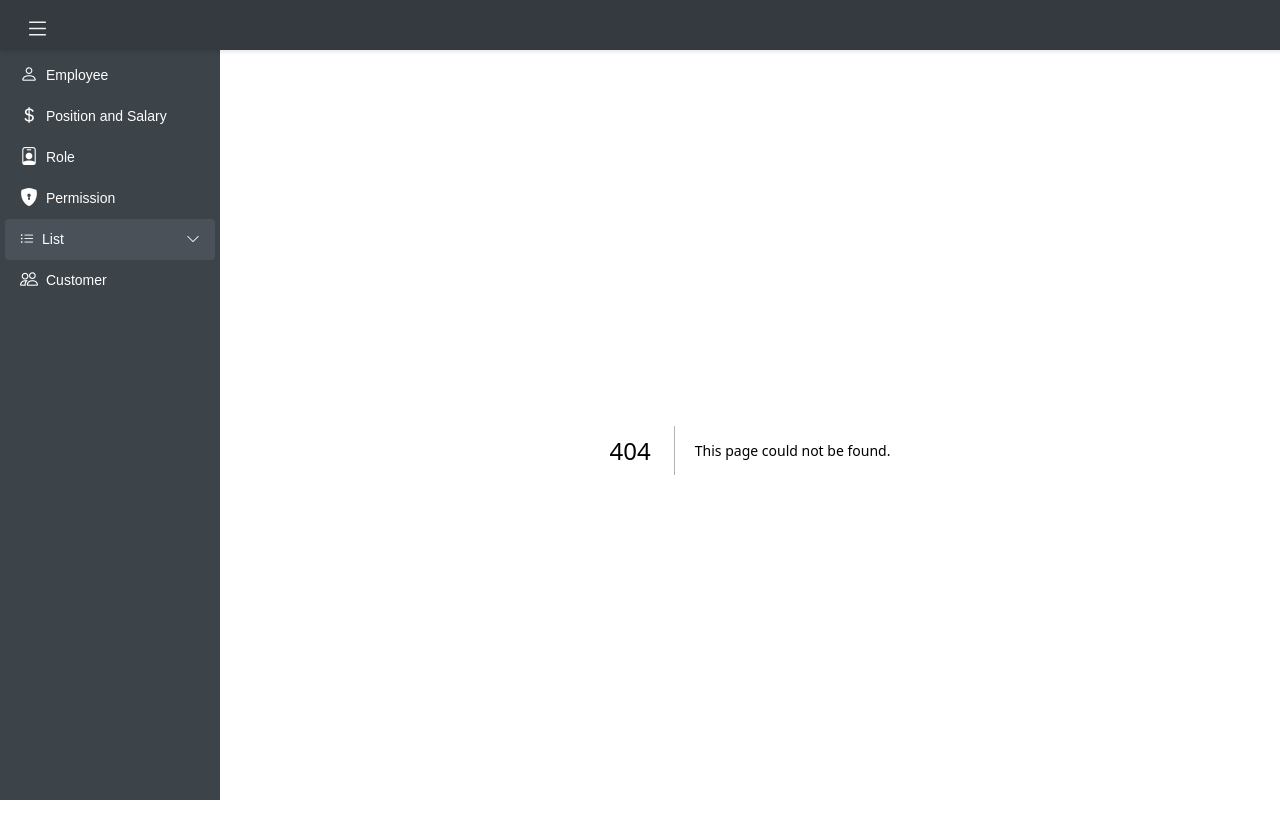
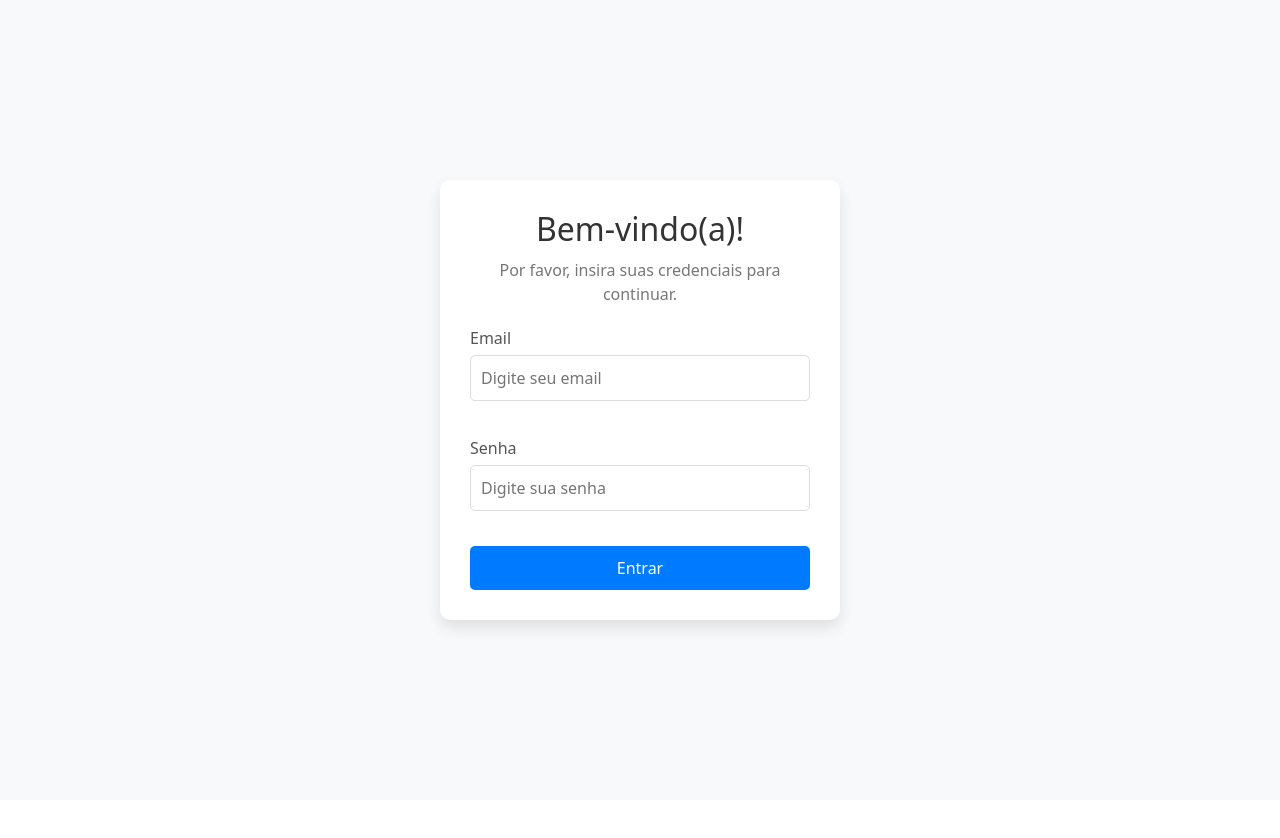
Before and after one commit to gomes007/customercareFrontend, a Next.js app: page /login in a window 1280 px wide. Before the commit this address had no page. Shown: the top 838 px of the page. After the commit the page ends 800 px from the top, so only its background shows below. Built offline with nearby package versions, Linux system fonts and the light colour scheme.

Commit message:
Login and Logout functionality added

```diff
--- a/package.json
+++ b/package.json
@@ -17,6 +17,7 @@
     "react-bootstrap": "^2.10.2",
     "react-bootstrap-sidebar": "^0.0.1",
     "react-dom": "^18",
+    "react-router-dom": "^6.25.1",
     "react-toastify": "^10.0.5"
   }
 }
--- a/src/components/menu/Menu.js
+++ b/src/components/menu/Menu.js
@@ -1,11 +1,19 @@
+import { useRouter } from "next/router";
 import { useState } from "react";
 import NavBar from "./NavBar";
 
 const Menu = ({ children }) => {
+  const router = useRouter();
   const [isOpen, setIsOpen] = useState(true);
 
   const toggleMenu = () => {
     setIsOpen(!isOpen);
+  };
+
+  const handleLogout = () => {
+    localStorage.removeItem("token");
+    localStorage.removeItem("user");
+    router.push("/login");
   };
 
   return (
@@ -21,7 +29,14 @@ const Menu = ({ children }) => {
             <MenuItem link="/admin/roleList" icon="bi-list-ul" text="Role list" />
             <MenuItem link="/admin/positionSalaryTable" icon="bi-list-ul" text="Position and Salary List" />
           </SubMenu>
+
           <MenuItem link="/admin/customerRegister" icon="bi-people" text="Customer" />
+          <li>
+            <button className="link-menu logout-button" onClick={handleLogout}>
+              <i className="bi bi-box-arrow-right me-2"></i>
+              <span>Logout</span>
+            </button>
+          </li>
         </ul>
       </div>
       <div className={`site ${isOpen ? "opened" : "closed"}`}>
--- a/src/pages/_app.js
+++ b/src/pages/_app.js
@@ -6,26 +6,57 @@ import 'react-toastify/dist/ReactToastify.css';
 
 import Menu from "@/components/menu/Menu";
 
+import '../styles/Customer.style.css';
+import '../styles/DependentForm.style.css';
 import '../styles/Employee.style.css';
-import '../styles/DependentForm.style.css';
 import '../styles/Form.style.css';
+import '../styles/Login.style.css';
 import '../styles/Menu.style.css';
 import '../styles/NavBar.style.css';
 import '../styles/NavTitle.style.css';
 import '../styles/Pagination.style.css';
 import '../styles/PositionSalary.style.css';
 import '../styles/RoleList.style.css';
-import '../styles/Customer.style.css';
+
+import { useRouter } from 'next/router';
+import { useEffect, useState } from 'react';
+
+export default function App({ Component, pageProps }) {
+  const router = useRouter();
+  const [loading, setLoading] = useState(true);
 
 
-
-export default function App({ Component, pageProps }) {
+  const noMenuRoutes = ["/login", "/logout"];
 
 
+  useEffect(() => {
+    const token = localStorage.getItem("token");
+
+    if (!token && !noMenuRoutes.includes(router.pathname)) {
+      router.push("/login");
+    } else {
+      setLoading(false);
+    }
+  }, [router]);
+
+
+  if (loading) {
+    return <div>Loading...</div>;
+  }
+
   return (
-    <Menu>
-      <Component {...pageProps} />
-      <ToastContainer />
-    </Menu>
+    <>
+      {!noMenuRoutes.includes(router.pathname) ? (
+        <Menu>
+          <Component {...pageProps} />
+          <ToastContainer />
+        </Menu>
+      ) : (
+        <>
+          <Component {...pageProps} />
+          <ToastContainer />
+        </>
+      )}
+    </>
   );
 }
--- /dev/null
+++ b/src/pages/login.js
@@ -0,0 +1,59 @@
+import { useState } from "react";
+import { useRouter } from "next/router";
+import authService from "../service/authService";
+
+const Login = () => {
+    const [email, setEmail] = useState("");
+    const [password, setPassword] = useState("");
+    const [error, setError] = useState(null);
+    const router = useRouter();
+
+    const handleLogin = async (e) => {
+        e.preventDefault();
+        try {
+            const response = await authService.login(email, password);
+            localStorage.setItem("token", response.token);
+            localStorage.setItem("user", JSON.stringify(response));
+            router.push("/");
+        } catch (err) {
+            setError("Credenciais inválidas. Tente novamente.");
+        }
+    };
+
+    return (
+        <div className="login-page">
+            <div className="login-box">
+                <h2>Bem-vindo(a)!</h2>
+                <p>Por favor, insira suas credenciais para continuar.</p>
+                {error && <p className="error">{error}</p>}
+                <form onSubmit={handleLogin}>
+                    <div className="form-group">
+                        <label>Email</label>
+                        <input
+                            type="email"
+                            value={email}
+                            onChange={(e) => setEmail(e.target.value)}
+                            placeholder="Digite seu email"
+                            required
+                        />
+                    </div>
+                    <div className="form-group">
+                        <label>Senha</label>
+                        <input
+                            type="password"
+                            value={password}
+                            onChange={(e) => setPassword(e.target.value)}
+                            placeholder="Digite sua senha"
+                            required
+                        />
+                    </div>
+                    <button type="submit" className="login-button">
+                        Entrar
+                    </button>
+                </form>
+            </div>
+        </div>
+    );
+};
+
+export default Login;
--- /dev/null
+++ b/src/service/authService.js
@@ -0,0 +1,14 @@
+import axiosInstance from "./axiosService";
+
+const authService = {
+    login: async (email, password) => {
+        try {
+            const response = await axiosInstance.post("/auth/login", { email, password });
+            return response.data;
+        } catch (error) {
+            throw error;
+        }
+    }
+};
+
+export default authService;
--- /dev/null
+++ b/src/styles/Login.style.css
@@ -0,0 +1,79 @@
+/* Estilo exclusivo para a página de login */
+.login-page {
+  display: flex;
+  justify-content: center;
+  align-items: center;
+  height: 100vh;
+  background-color: #f8f9fa; /* Fundo neutro */
+  margin: 0;
+}
+
+.login-box {
+  background: white;
+  width: 400px;
+  padding: 30px;
+  border-radius: 10px;
+  box-shadow: 0 8px 15px rgba(0, 0, 0, 0.1);
+  text-align: center;
+}
+
+.login-box h2 {
+  color: #333;
+  margin-bottom: 10px;
+}
+
+.login-box p {
+  color: #777;
+  margin-bottom: 20px;
+}
+
+.error {
+  color: red;
+  margin-bottom: 15px;
+}
+
+.form-group {
+  margin-bottom: 20px;
+  text-align: left;
+}
+
+.form-group label {
+  display: block;
+  margin-bottom: 5px;
+  color: #555;
+}
+
+.form-group input {
+  width: 100%;
+  padding: 10px;
+  border: 1px solid #ddd;
+  border-radius: 5px;
+  font-size: 16px;
+  outline: none;
+  transition: all 0.3s ease;
+}
+
+.form-group input:focus {
+  border-color: #007bff;
+  box-shadow: 0 0 8px rgba(0, 123, 255, 0.2);
+}
+
+.login-button {
+  width: 100%;
+  padding: 10px;
+  background-color: #007bff;
+  color: white;
+  font-size: 16px;
+  border: none;
+  border-radius: 5px;
+  cursor: pointer;
+  transition: all 0.3s ease;
+}
+
+.login-button:hover {
+  background-color: #0056b3;
+}
+
+.login-button:active {
+  transform: scale(0.98);
+}
--- a/src/styles/Menu.style.css
+++ b/src/styles/Menu.style.css
@@ -3,10 +3,10 @@
   width: 220px;
   background-color: #3c4349;
   color: white;
-  min-height: calc(100vh - 50px); /* Ajustado para começar abaixo do navbar */
+  min-height: calc(100vh - 50px);
   position: fixed;
   left: 0;
-  top: 50px; /* Ajustado para ficar abaixo do navbar */
+  top: 50px;
   transition: all 0.5s;
   z-index: 1;
   font-family: "Source Sans Pro", sans-serif;
@@ -69,10 +69,12 @@
   border-radius: 4px;
 }
 
+.menu .menu-content .link-menu.active,
 .menu .menu-content .link-menu:hover {
   background-color: #e0e0e0;
   color: #2c3e50;
 }
+
 
 .menu .menu-content .link-menu i {
   font-size: 18px;
@@ -83,7 +85,7 @@
   margin-left: 0;
 }
 
-/* Estilos adicionais para SubMenu */
+
 .submenu {
   list-style: none;
   padding-left: 0;
@@ -134,7 +136,7 @@
   transition: transform 0.3s;
 }
 
-/* Estilo para a barra de navegação */
+
 .navbar {
   position: fixed;
   top: 0;
@@ -161,7 +163,7 @@
   color: #ffffff;
 }
 
-/* Responsividade */
+
 @media (max-width: 768px) {
   .menu {
     width: 220px;
```
Also changed, not shown: src/pages/logout.js (added, +16 -0 lines), 1 other file (tests, documents, lock files or other folders).
